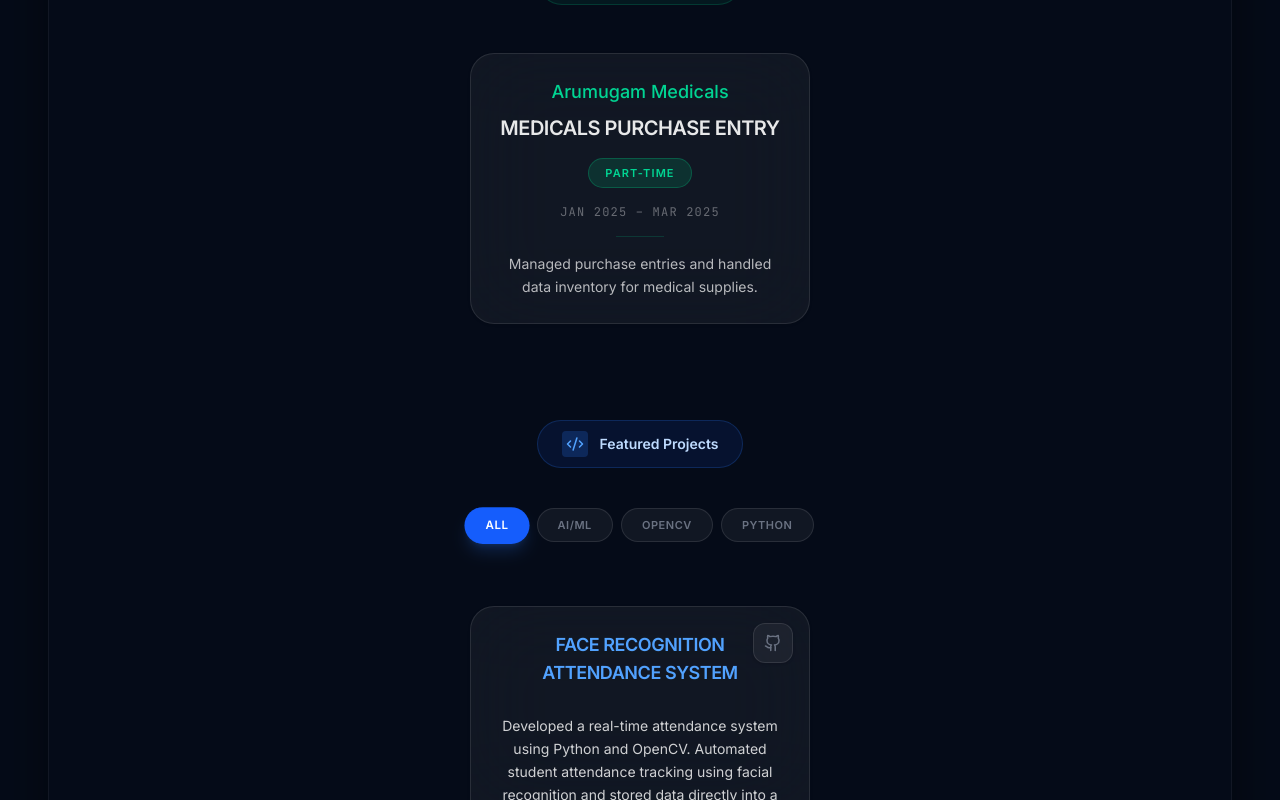
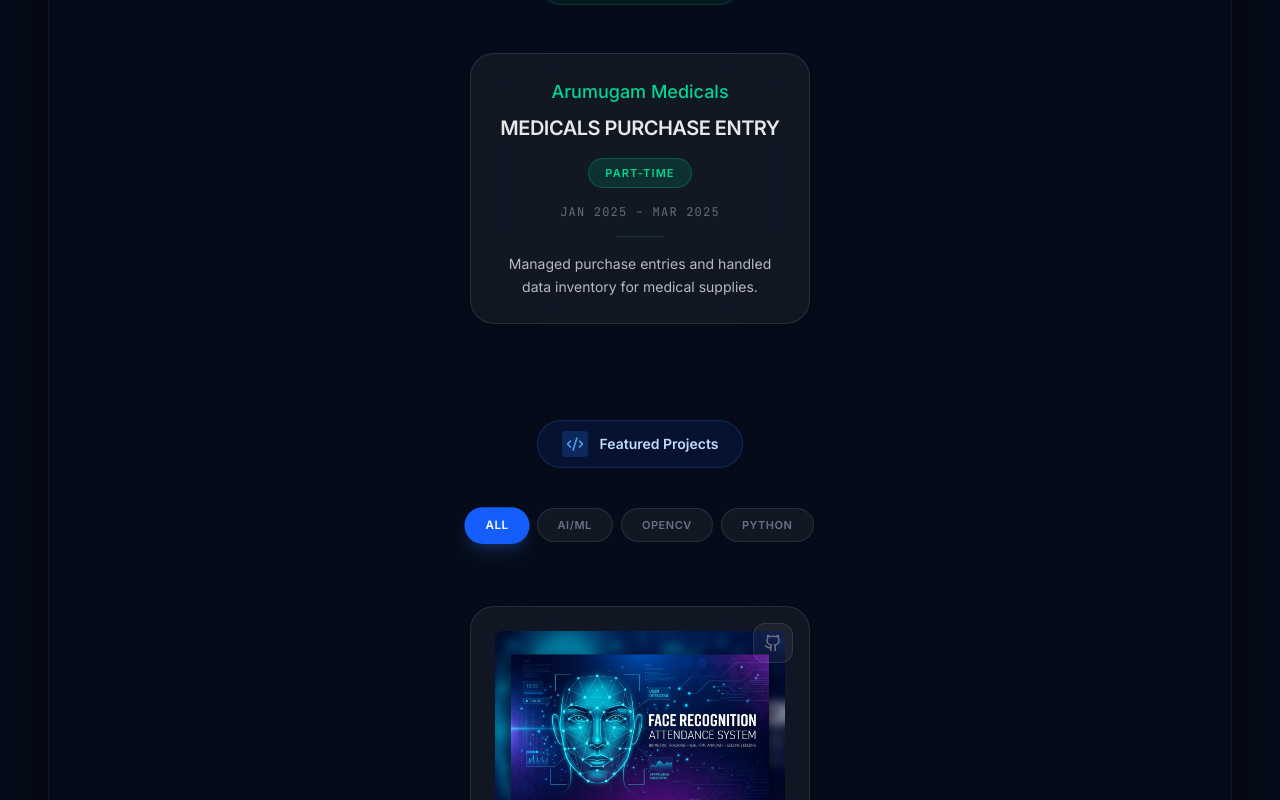
Before and after one commit to kvenkataseenivasakannan-28/professional-academic-portfolio, a React (Vite) app: page / in a window 1280 px wide. Shown: the part 2000-2800 px from the top of the page. Built offline with nearby package versions, Linux system fonts and the light colour scheme; a web font is replaced by a local one.

Commit message:
Add Face Recognition project image back to Featured Projects

```diff
--- a/src/constants.ts
+++ b/src/constants.ts
@@ -84,6 +84,7 @@ export const PROJECTS_DATA: Project[] = [
     title: "Face Recognition Attendance System",
     description: "Developed a real-time attendance system using Python and OpenCV. Automated student attendance tracking using facial recognition and stored data directly into a database, reducing manual errors.",
     github: "https://github.com/kvenkataseenivasakannan-28/Face-Recognition-Attendance-System",
+    image: "/face-recognition.webp",
     tags: ["Python", "OpenCV", "AI/ML"]
   }
 ];
```
